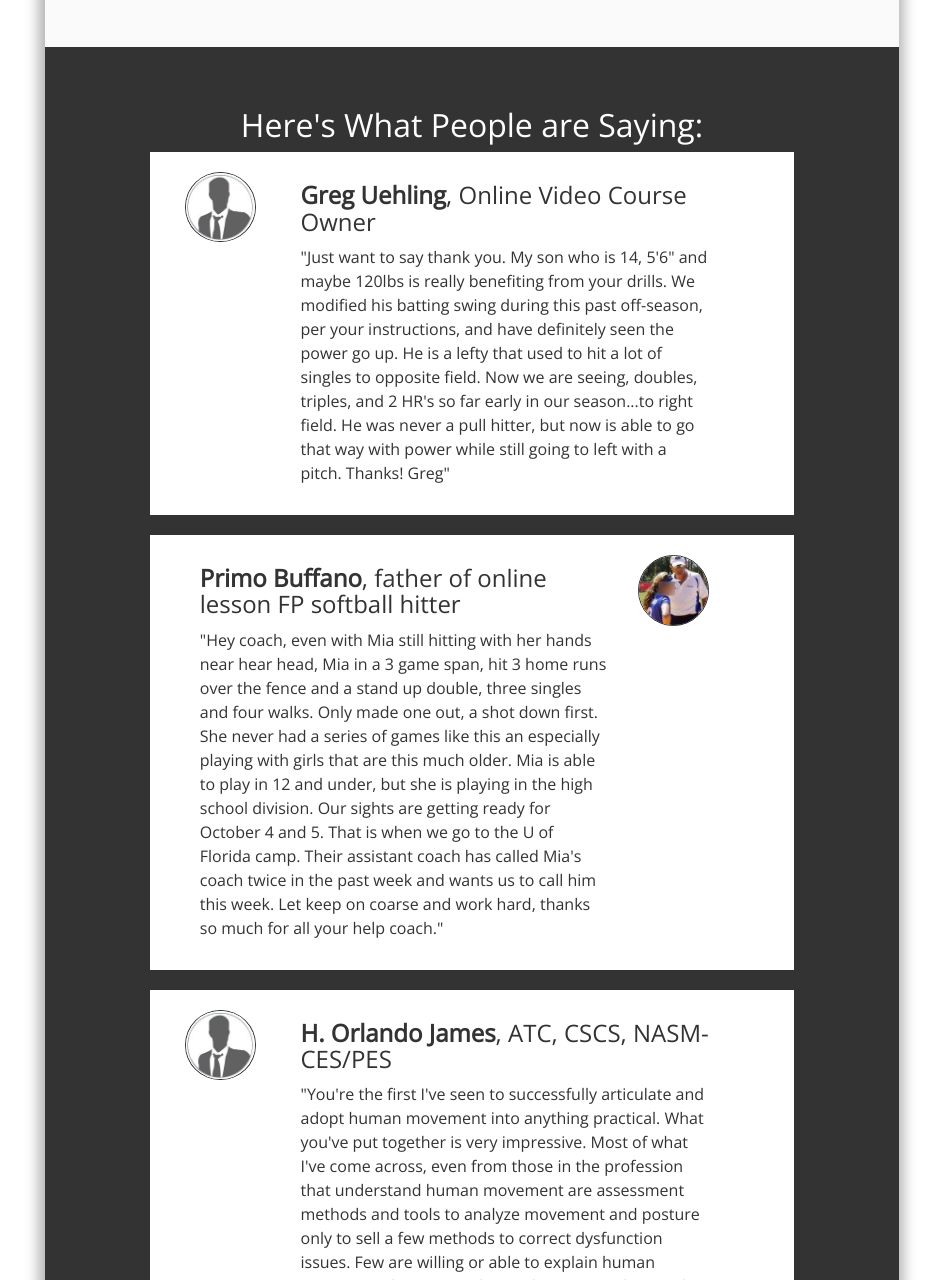
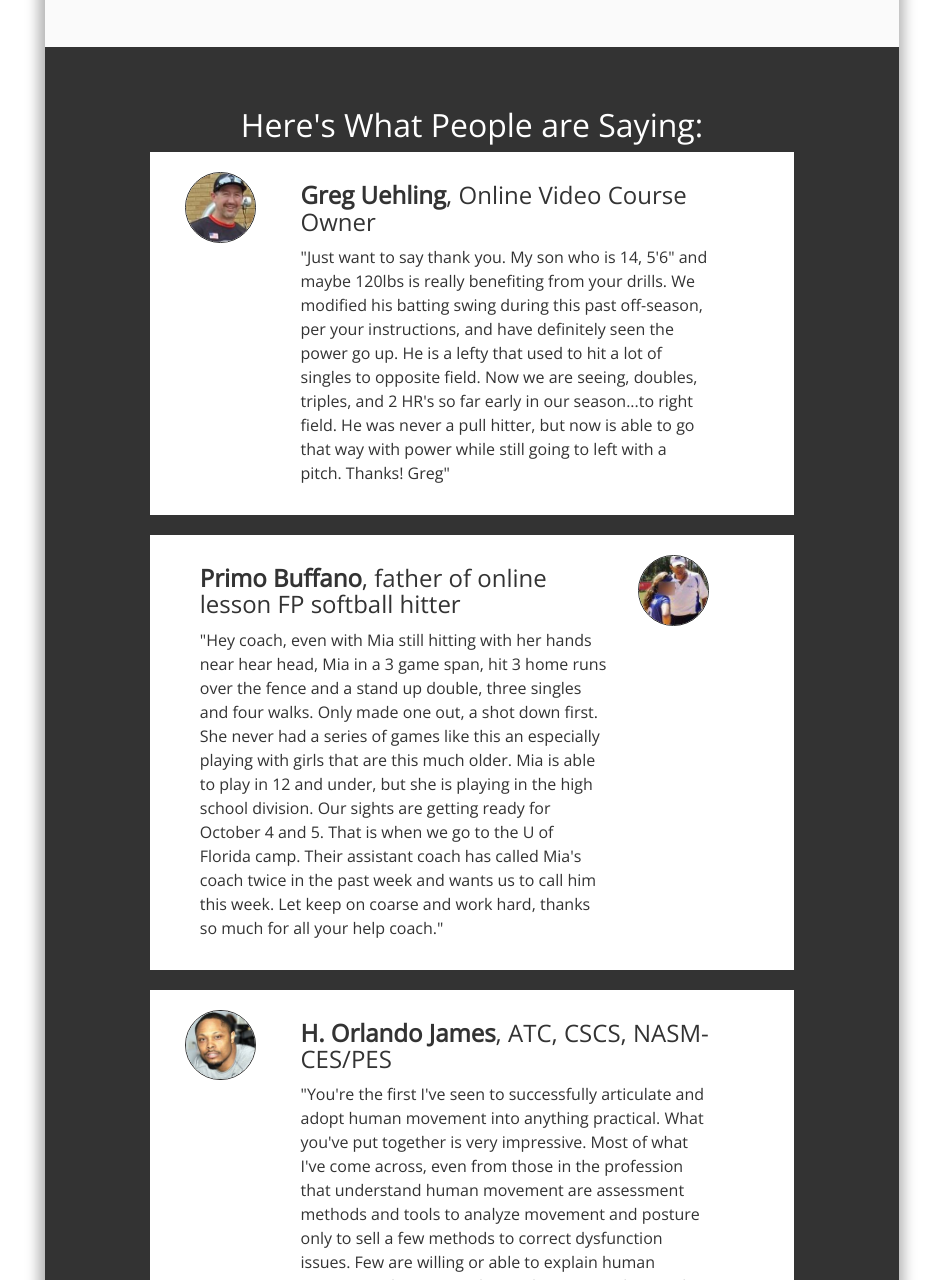
Before and after one commit to zenkitties/hpl_video_funnel, a website: page index.html in a window 1280 px wide. Shown: the part 1588-2868 px from the top of the page, without its empty margins (168-1109 px from the left). Drawn offline with nearby package versions, Linux system fonts and the light colour scheme.

Commit message:
Adding in two more profile pictures.

```diff
--- a/index.html
+++ b/index.html
@@ -51,7 +51,7 @@ Ball</h4>
                <h3>Here's What People are Saying:</h3>
                <div class="col-md-10 col-md-offset-1 hidden-xs testimonial_box">
                   <div class="col-md-2 col-xs-12 image_block">
-                      <img src="img/pic-testi.jpg" />
+                      <img src="img/greg-uehling-thumb.jpg" />
                   </div>
                   <div class="col-md-9 testimonial">
                       <h4><strong>Greg Uehling</strong>, Online Video Course Owner</h4>
@@ -75,7 +75,7 @@ early in our season...to right field. He was never a pull hitter, but now is abl
 that way with power while still going to left with a pitch. Thanks! Greg"</p>
                   </div>
                   <div class="col-md-2 col-xs-12 image_block">
-                      <img src="img/pic-testi.jpg" />
+                      <img src="img/greg-uehling-thumb.jpg" />
                   </div>
                </div><!--/.testimonial_box-->
 
@@ -98,7 +98,7 @@ on coarse and work hard, thanks so much for all your help coach."</p>
 
                <div class="col-md-10 col-md-offset-1 hidden-xs testimonial_box">
                   <div class="col-md-2 col-xs-12 image_block">
-                      <img src="img/pic-testi.jpg" />
+                      <img src="img/h-orlando-james.jpg" />
                   </div>
                   <div class="col-md-9 testimonial">
                       <h4><strong>H. Orlando James</strong>, ATC, CSCS, NASM-CES/PES</h4>
@@ -126,7 +126,7 @@ time and effort you put in to help those looking to perfect their craft and for
 us out their trying to help them."</p>
                   </div>
                   <div class="col-md-2 col-xs-12 image_block">
-                      <img src="img/pic-testi.jpg" />
+                      <img src="img/h-orlando-james.jpg" />
                   </div>
                </div><!--/.testimonial_box-->
 
```
Also changed, not shown: img/greg-uehling-thumb.jpg (added), img/h-orlando-james.jpg (added).
